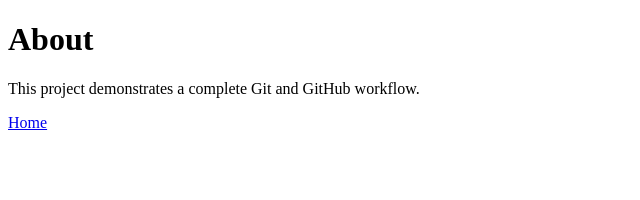
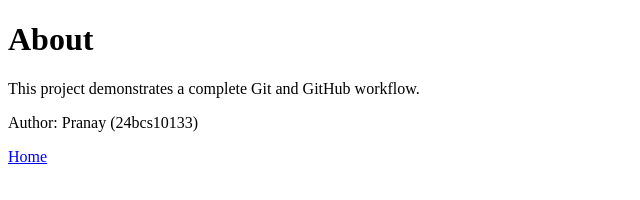
Before and after one commit to pranay-reddy2/git-workflow-assignment, a plain HTML site: page about.html in a window 1280 px wide. Shown: the whole page, without its empty margins (0-640 px from the left). Drawn offline with Linux system fonts and the light colour scheme.

Commit message:
Update about.html with author details

```diff
--- a/about.html
+++ b/about.html
@@ -7,6 +7,7 @@
 <body>
   <h1>About</h1>
   <p>This project demonstrates a complete Git and GitHub workflow.</p>
+  <p>Author: Pranay (24bcs10133)</p>
   <a href="index.html">Home</a>
 </body>
 </html>
```
